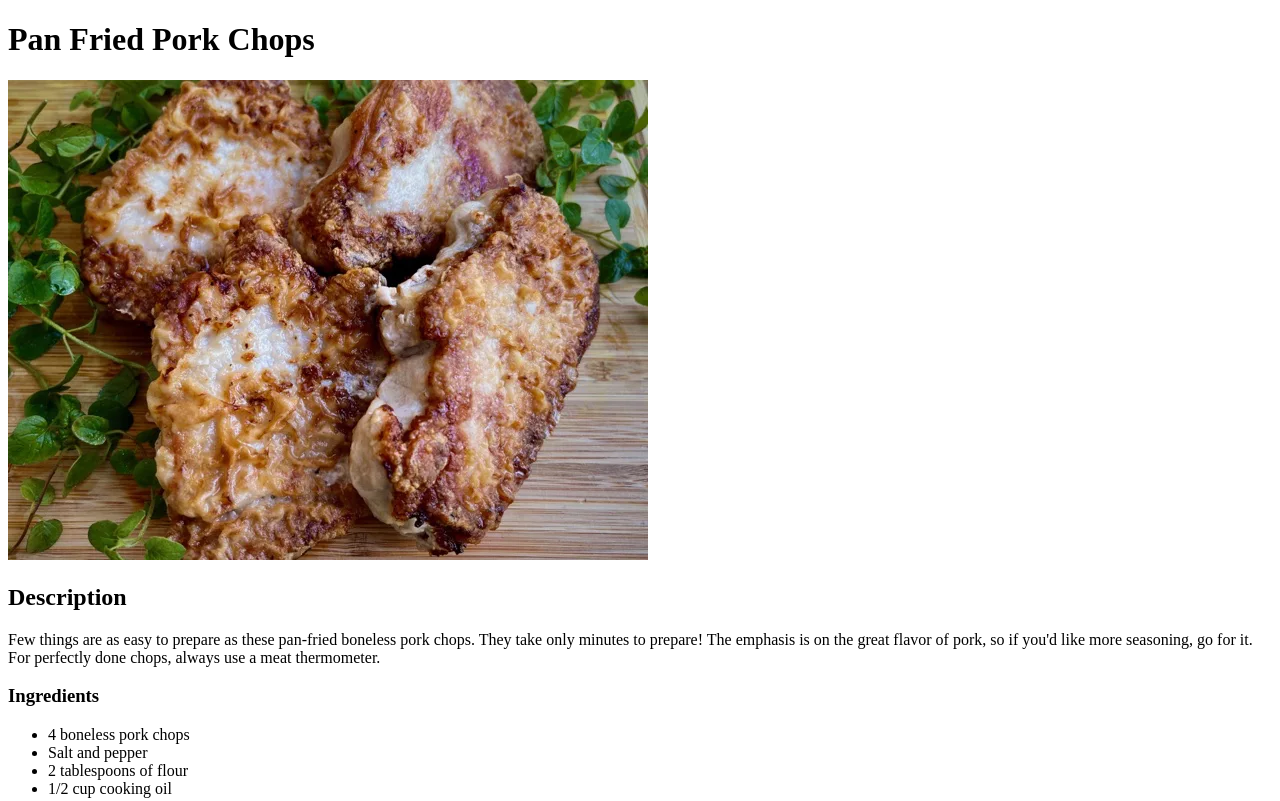
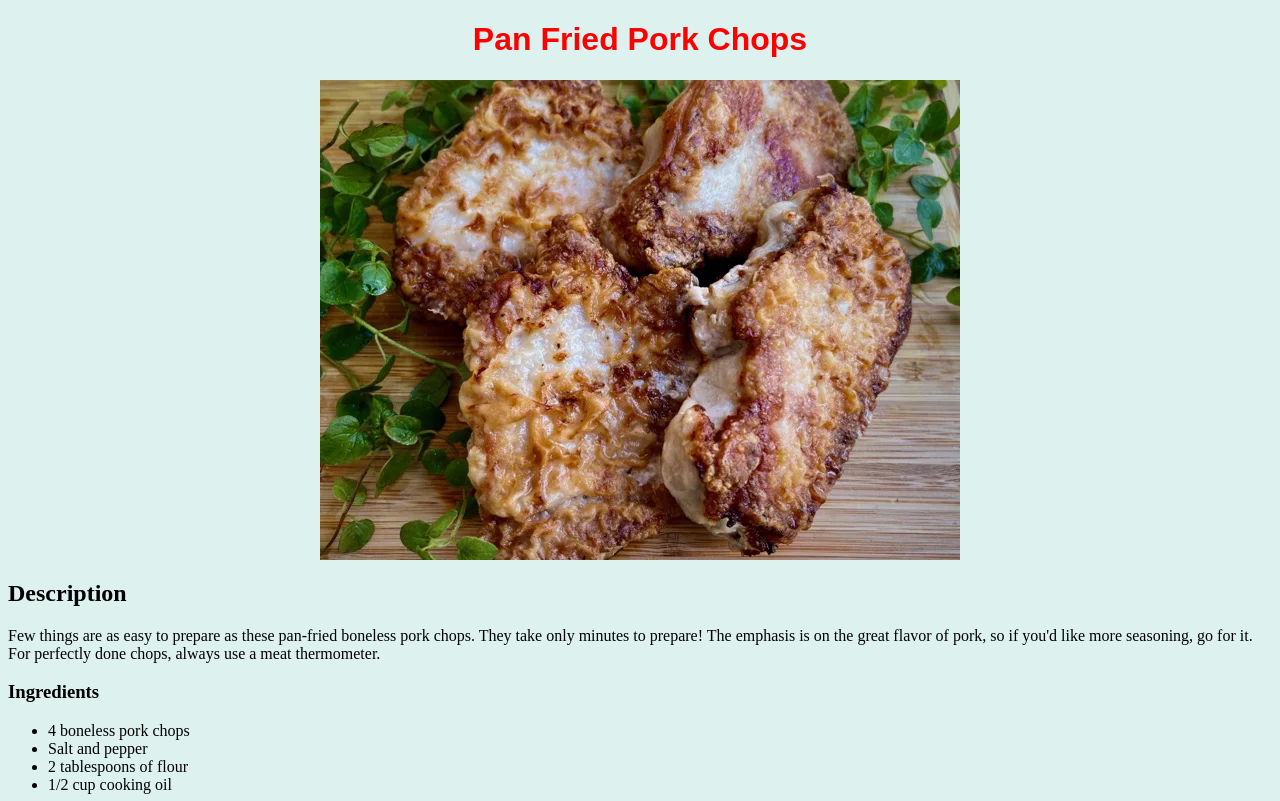
Before and after one commit to Zforest/odin-recipes, a plain HTML site: page recipes/porkchops.html in a window 1280 px wide. Shown: the top 801 px of the page. Drawn offline with Linux system fonts and the light colour scheme.

Commit message:
Added styling to all recipe pages to match index

```diff
--- a/recipes/porkchops.html
+++ b/recipes/porkchops.html
@@ -3,12 +3,13 @@
     <head>
         <meta charset="UTF-8">
         <title>Pan Fried Pork Chops</title>
+        <link rel='stylesheet' href='../style.css'>
     </head>
 
     <body>
-         <h1> Pan Fried Pork Chops</h1>
+         <h1 class='odin-header'> Pan Fried Pork Chops</h1>
 
-         <img src="../img/pork.jpg" alt="Pan Fried Pork Chops">
+         <img class='recipe-img'  src="../img/pork.jpg" alt="Pan Fried Pork Chops">
 
          <h2>Description</h2>
 
--- a/style.css
+++ b/style.css
@@ -1,5 +1,8 @@
 body {
-    background-color: rgb(221, 241, 239);
+  background-color: rgb(221, 241, 239);
+}
+
+.home-body {
     text-align: center;
 }
 
@@ -11,13 +14,20 @@ a {
   text-decoration: none;
 }
 
+.recipe-img {
+  display: block;
+  margin-left: auto;
+  margin-right: auto;
+}
+
 .home-img {
   padding-top: 50px;
   width: 200px;
   height: auto;
 }
 
-#odin-head {
+.odin-header {
+    text-align: center;
     color: red;
     font-family: Arial, Helvetica, sans-serif;
 }
```
Also changed, not shown: index.html (+1 -1 lines), recipes/lasagna.html (+3 -2 lines), recipes/meatballs.html (+3 -2 lines).
